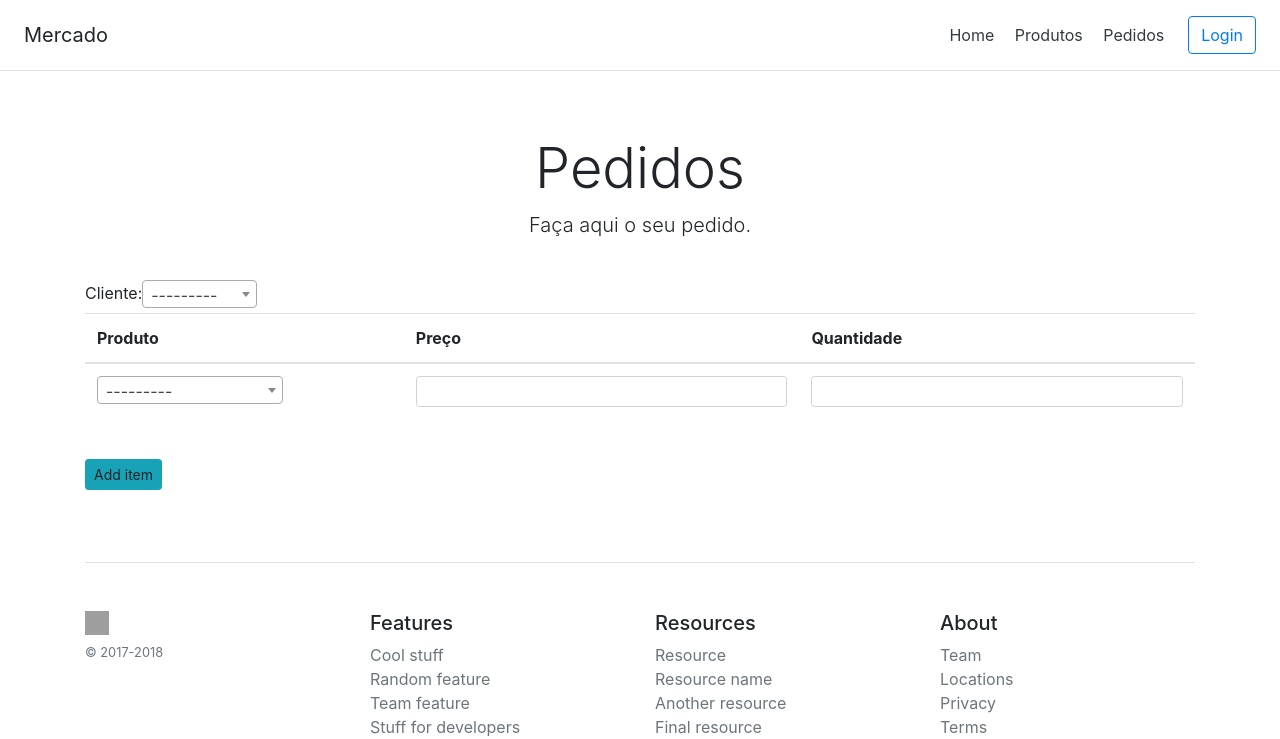
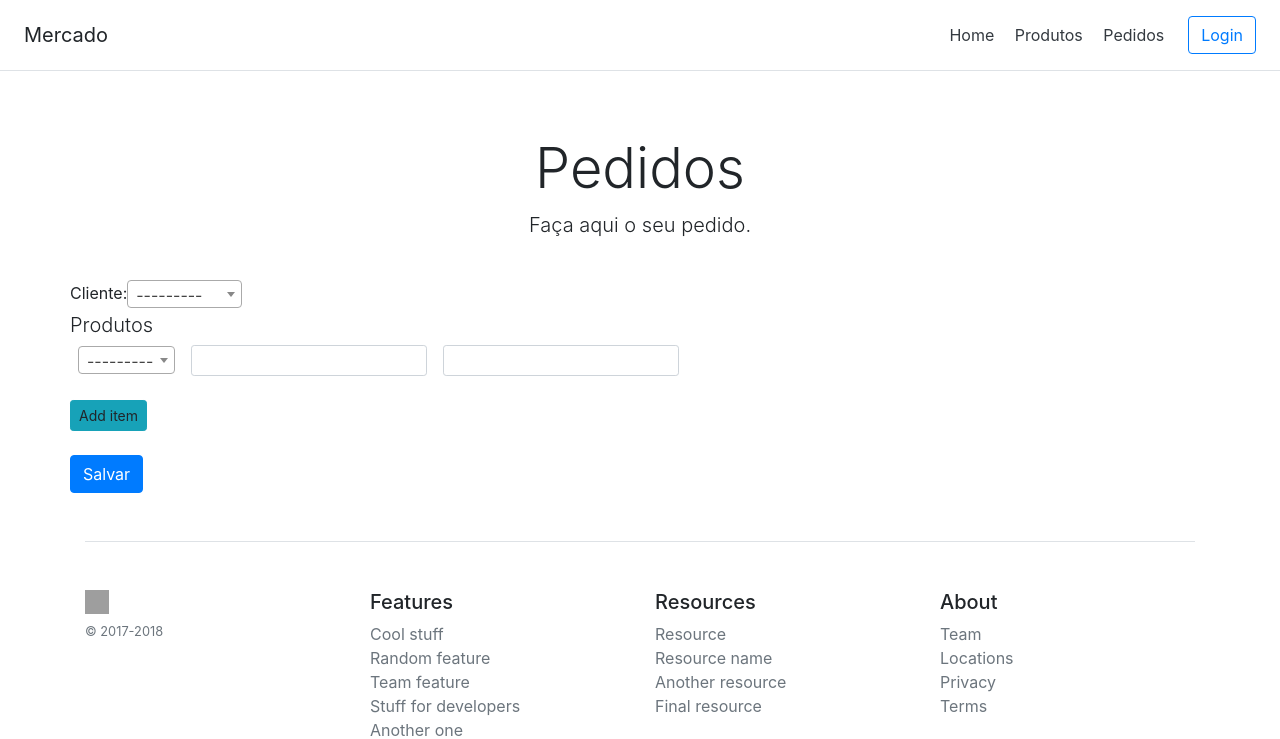
Before and after one commit to guilehm/Mercado, a Django app: page /pedidos/ in a window 1280 px wide. Shown: the top 739 px of the page. Run offline with Django 3.2, Linux system fonts and the light colour scheme; data comes from the database, SQL or seed files in the repository; both versions use the stored data as it was after the commit; some libraries are stand-ins or nearby versions; grey boxes are pictures that could not be loaded.

Commit message:
Inline Formset, Venda View

```diff
--- a/core/templates/core/pedidos.html
+++ b/core/templates/core/pedidos.html
@@ -16,66 +16,64 @@
       <p class="lead">Faça aqui o seu pedido.</p>
     </div>
 
+    <!--<div class="container">-->
+                      <!--{{ forms }}-->
+                      <!--{{ formset.management_form }}-->
+      <!--<table class="table table-hover">-->
+        <!--<thead>-->
+          <!--<tr>-->
+            <!--<th>Produto</th>-->
+            <!--<th>Preço</th>-->
+            <!--<th>Quantidade</th>-->
+          <!--</tr>-->
+        <!--</thead>-->
+        <!--<tbody id="order">-->
+          <!--{% for item_order_form in formset %}-->
+          <!--<tr>-->
+            <!--<td>{{ item_order_form.produto }}</td>-->
+            <!--<td>{{ item_order_form.quantidade }}</td>-->
+            <!--<td>{{ item_order_form.preco }}</td>-->
+          <!--</tr>-->
+          <!--{% endfor %}-->
+        <!--</tbody>-->
+      <!--</table>-->
+        <!--<a class="btn btn-sm btn-info my-4" id="add-item">Add item</a>-->
+    <!--</div>-->
+
+
     <div class="container">
+        <div class="row">
+
+          <form action="" method="POST">
+              {% csrf_token %}
+              <div class="row">
+                  <div class="col-xs-8 col-md-5">
                       {{ forms }}
                       {{ formset.management_form }}
-      <table class="table table-hover">
-        <thead>
-          <tr>
-            <th>Produto</th>
-            <th>Preço</th>
-            <th>Quantidade</th>
-          </tr>
-        </thead>
-        <tbody id="order">
-          {% for item_order_form in formset %}
-          <tr>
-            <td>{{ item_order_form.produto }}</td>
-            <td>{{ item_order_form.quantidade }}</td>
-            <td>{{ item_order_form.preco }}</td>
-          </tr>
-          {% endfor %}
-        </tbody>
-      </table>
-        <a class="btn btn-sm btn-info my-4" id="add-item">Add item</a>
+                  </div>
+              </div>
+              <h3 class="lead">Produtos</h3>
+              <div id="order" class="form-inline">
+                  {% for item_order_form in formset %}
+                  <div id="item-{{ forloop.counter0 }}" class="form-group">
+                      <span class="mx-2">{{ item_order_form.produto }}</span>
+                      <span class="mx-2">{{ item_order_form.quantidade }}</span>
+                      <span class="mx-2">{{ item_order_form.preco }}</span>
+                  </div>
+                  {% endfor %}
+              </div>
+              <a class="btn btn-sm btn-info my-4" id="add-item">Add item</a>
+
+              <div class="form-inline buttons">
+                  <button class="btn btn-primary pull-right" value="Save">
+                      <i class="fa fa-floppy-o"></i>
+                      Salvar
+                  </button>
+              </div>
+
+          </form>
+        </div>
     </div>
-
-
-    <!--<div class="container">-->
-        <!--<div class="row">-->
-
-          <!--<form action="" method="POST">-->
-              <!--{% csrf_token %}-->
-
-
-              <!--<div class="row">-->
-                  <!--<div class="col-xs-8 col-md-5">-->
-                      <!--{{ forms }}-->
-                      <!--{{ formset.management_form }}-->
-                  <!--</div>-->
-              <!--</div>-->
-              <!--<h3 class="lead">Produtos</h3>-->
-              <!--<div id="order" class="form-inline">-->
-                  <!--{% for item_order_form in formset %}-->
-                  <!--<div id="item-{{ forloop.counter0 }}" class="form-group">-->
-                      <!--<span class="mx-2">{{ item_order_form.produto }}</span>-->
-                      <!--<span class="mx-2">{{ item_order_form.quantidade }}</span>-->
-                      <!--<span class="mx-2">{{ item_order_form.preco }}</span>-->
-                  <!--</div>-->
-                  <!--{% endfor %}-->
-              <!--</div>-->
-              <!--<a class="btn btn-sm btn-info my-4" id="add-item">Add item</a>-->
-
-              <!--<div class="form-inline buttons">-->
-                  <!--<button class="btn btn-primary pull-right" value="Save">-->
-                      <!--<i class="fa fa-floppy-o"></i>-->
-                      <!--Salvar-->
-                  <!--</button>-->
-              <!--</div>-->
-
-          <!--</form>-->
-        <!--</div>-->
-    <!--</div>-->
 
 
     <!--<div class="container">-->
@@ -127,17 +125,12 @@
       });
     </script>
 
-    <!--<script type="text/html" id="item-order">-->
-      <!--<div id="item-__prefix__" class="form-group" style="margin-top: 10px">-->
-        <!--{{ formset.empty_form }}-->
-      <!--</div>-->
-	<!--</script>    -->
-
     <script type="text/html" id="item-order">
       <div id="item-__prefix__" class="form-group" style="margin-top: 10px">
-          <tr>
-            <td>{{ formset.empty_form }}</td>
-          </tr>
+        {% for item in formset.empty_form %}
+        {{ item }}
+        {% endfor %}
       </div>
 	</script>
+
     {% endblock script %}
--- a/core/urls.py
+++ b/core/urls.py
@@ -10,4 +10,5 @@ urlpatterns = [
     path('registro/', views.registro, name='registro'),
     path('produtos/', views.produtos, name='produtos'),
     path('pedidos/', views.pedidos, name='pedidos'),
+    path('venda/<int:venda_pk>/', views.venda, name='venda'),
 ]
--- a/core/views.py
+++ b/core/views.py
@@ -27,6 +27,17 @@ def produtos(request):
         'produtos':produtos,
     }
     return render(request, 'core/produtos.html', context)
+
+
+def venda(request, venda_pk):
+    pedido = Pedido.objects.get(pk=venda_pk)
+    itens = pedido.detalhepedido_set.values()
+    print('AQUI PRINTA ITENS\n', itens)
+    context = {
+        'pedido':pedido,
+        'itens':itens,
+    }
+    return render(request, 'core/venda.html', context)
 
 
 def pedidos(request):
@@ -91,9 +102,7 @@ def registro(request):
             return redirect('core:index')
         else:
             if form.errors:
-                print('deu erro')
-                print(dir(form.errors))
-            return render(request,'core/registro.html', context)
+                return render(request,'core/registro.html', context)
     else:
         form = UserCreationForm()
         context = {'form':form}
```
Also changed, not shown: core/templates/core/venda.html (added, +32 -0 lines), db.sqlite3.
